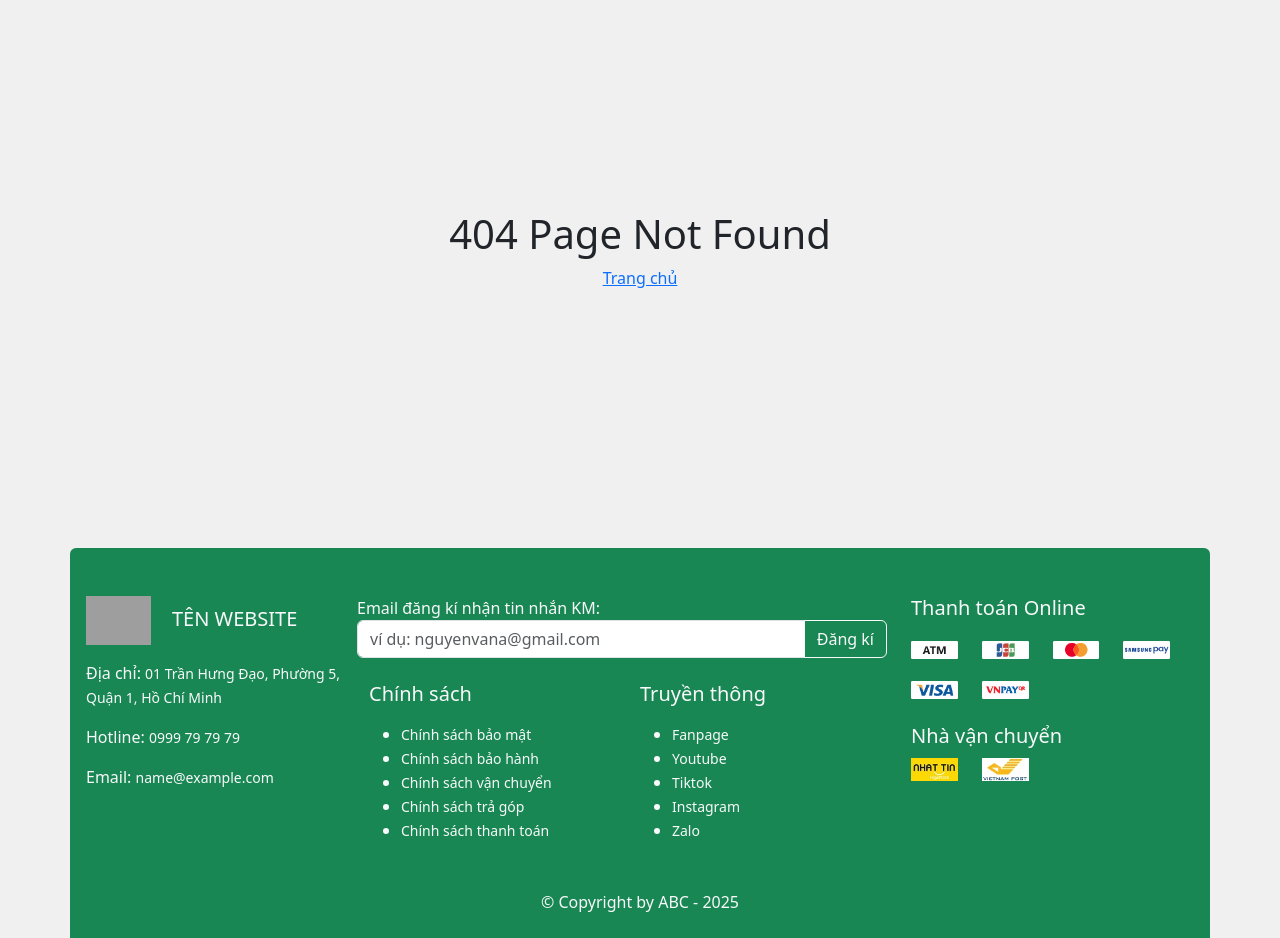
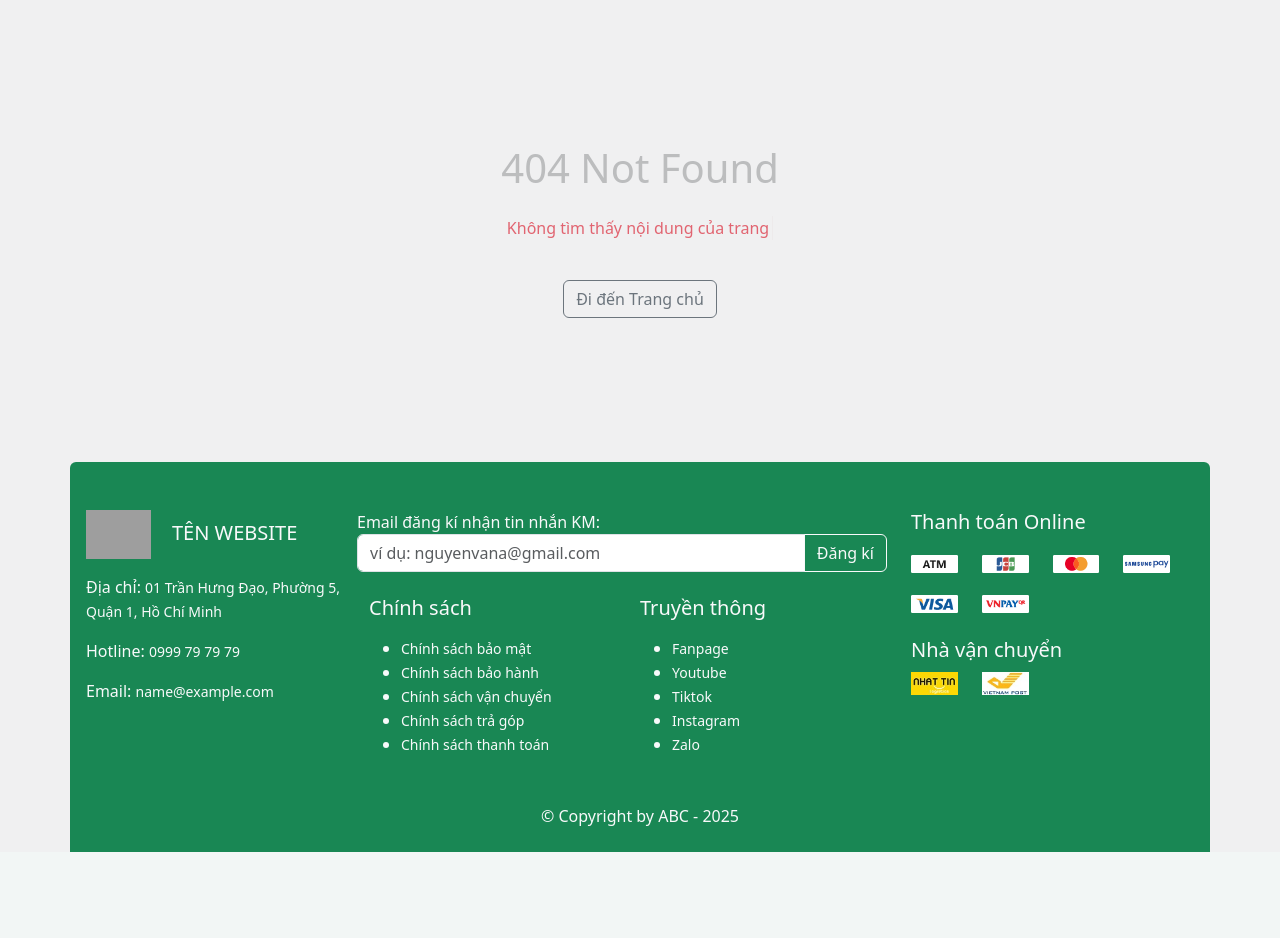
Before and after one commit to subway90/MVC_STDD, a PHP site: page /index.php?act=404 in a window 1280 px wide. Shown: the part 78-1016 px from the top of the page. After the commit the page ends 930 px from the top, so only its background shows below. Run offline with PHP 8.4, Linux system fonts and the light colour scheme; a stand-in replaces the project's code that opens the database connection; some libraries are stand-ins or nearby versions; grey boxes are pictures that could not be loaded.

Commit message:
update view user/404

```diff
--- a/views/user/404.php
+++ b/views/user/404.php
@@ -1,6 +1,54 @@
-<div style="height:500px" class="text-center d-flex flex-column align-items-center justify-content-center">
-<h1>
-    404 Page Not Found
-</h1>
-<a href="<?=URL?>" class="btn-getstarted">Trang chủ</a>
+<style>
+    .typing-keyword p {
+        display: inline-block;
+        padding-right: 4px;
+        animation: type .5s alternate infinite;
+    }
+
+    @keyframes type {
+        from {
+            box-shadow: inset -1px 0px 0px darkred;
+        }
+
+        to {
+            box-shadow: inset -1px 0px 0px transparent;
+        }
+    }
+</style>
+
+
+<div class="container py-5 my-5">
+    <div class="text-center my-5">
+        <h1 class="text-dark text-opacity-25 h1 mb-4">404 Not Found</h1>
+        <div class="typing-keyword">
+            <div class="fs-6 text-danger text-opacity-75">
+                <p id="errorMessage"></p>
+            </div>
+        </div>
+        <a href="<?= URL ?>" class="btn btn sm btn-outline-secondary mt-4">Đi đến Trang chủ</a>
+    </div>
 </div>
+
+<script>
+    const errorMessage = document.getElementById('errorMessage');
+    let text = "Không tìm thấy nội dung của trang này, thử lại sau !";
+    let index = 0;
+
+    function typeText() {
+        if (index < text.length) {
+            errorMessage.innerHTML += text.charAt(index);
+            index++;
+            setTimeout(typeText, 60);
+        } else {
+            // Đợi một chút trước khi xóa và bắt đầu lại
+            setTimeout(() => {
+                errorMessage.innerHTML = ''; // Xóa nội dung hiện tại
+                index = 0; // Đặt lại chỉ số
+                typeText(); // Bắt đầu gõ lại
+            }, 1500); // Đợi 1 giây trước khi bắt đầu lại
+        }
+    }
+
+    typeText();
+
+</script>
```
